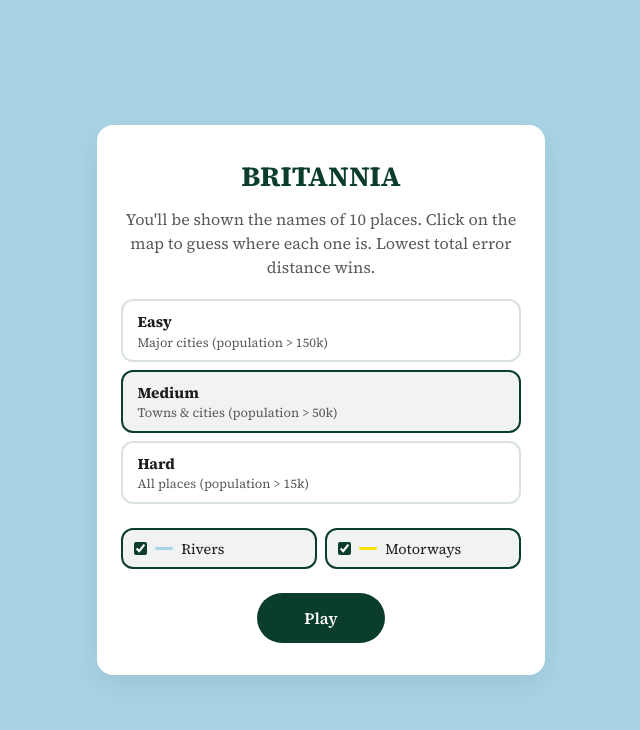
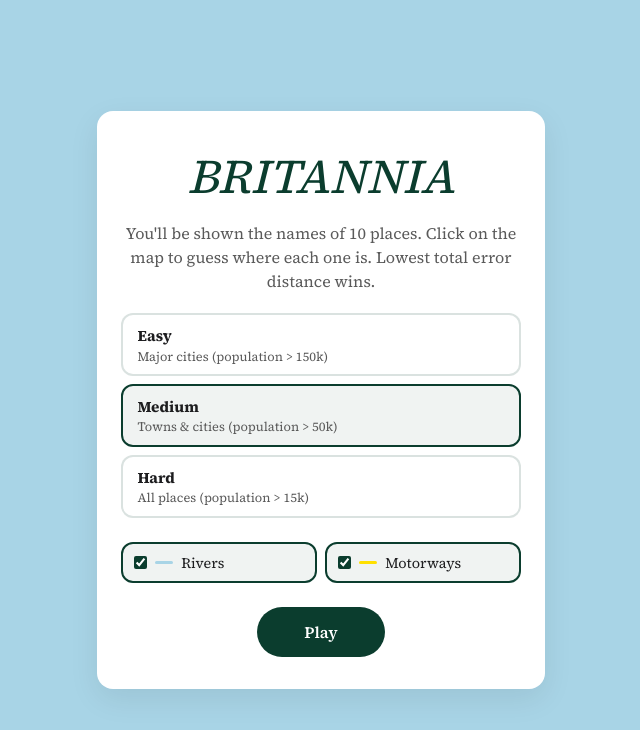
Before and after one commit to hamishmacgregor/britain_guessr, a plain HTML site: page index.html in a window 1280 px wide. Shown: the whole page, without its empty margins (319-959 px from the left). Drawn offline with nearby package versions, Linux system fonts and the light colour scheme.

Commit message:
Added italic font style and lighter font weight to the card headers in the CSS.

```diff
--- a/style.css
+++ b/style.css
@@ -64,7 +64,9 @@ html, body {
 
 .card h1 {
   margin: 0 0 0.75rem;
-  font-size: 1.75rem;
+  font-size: 3.0rem;
+  font-style: italic;
+  font-weight: 300;
   color: var(--accent);
 }
 
```
